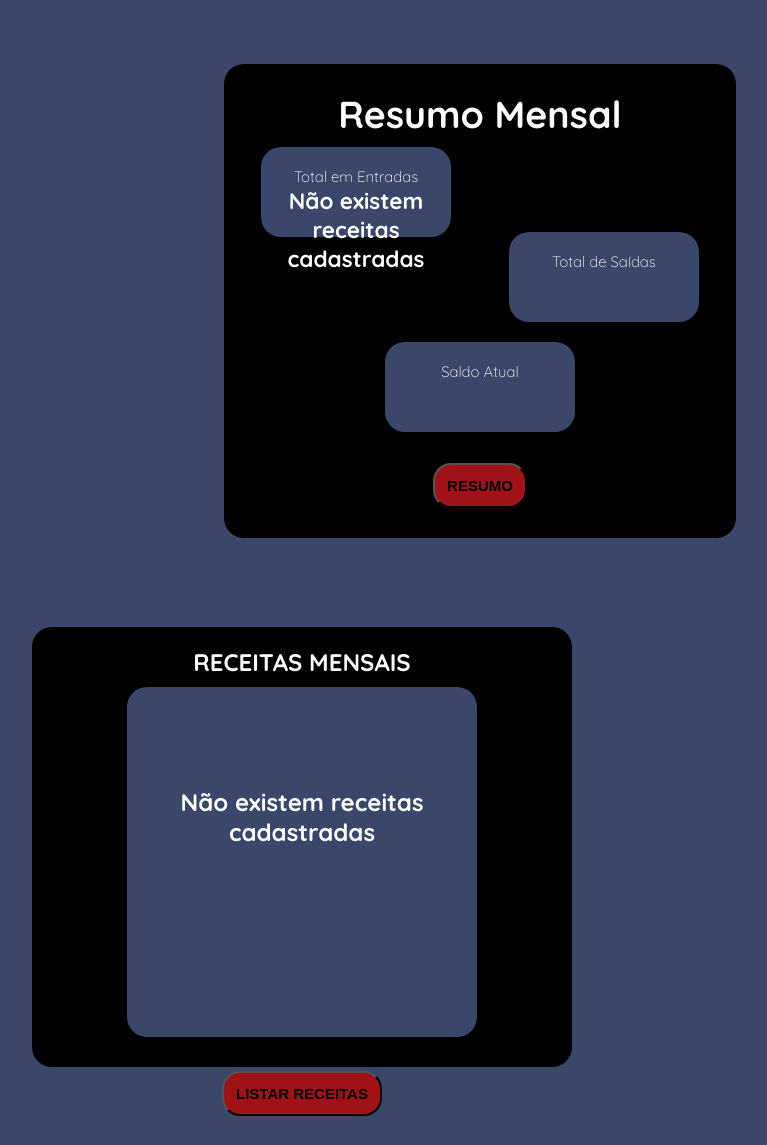
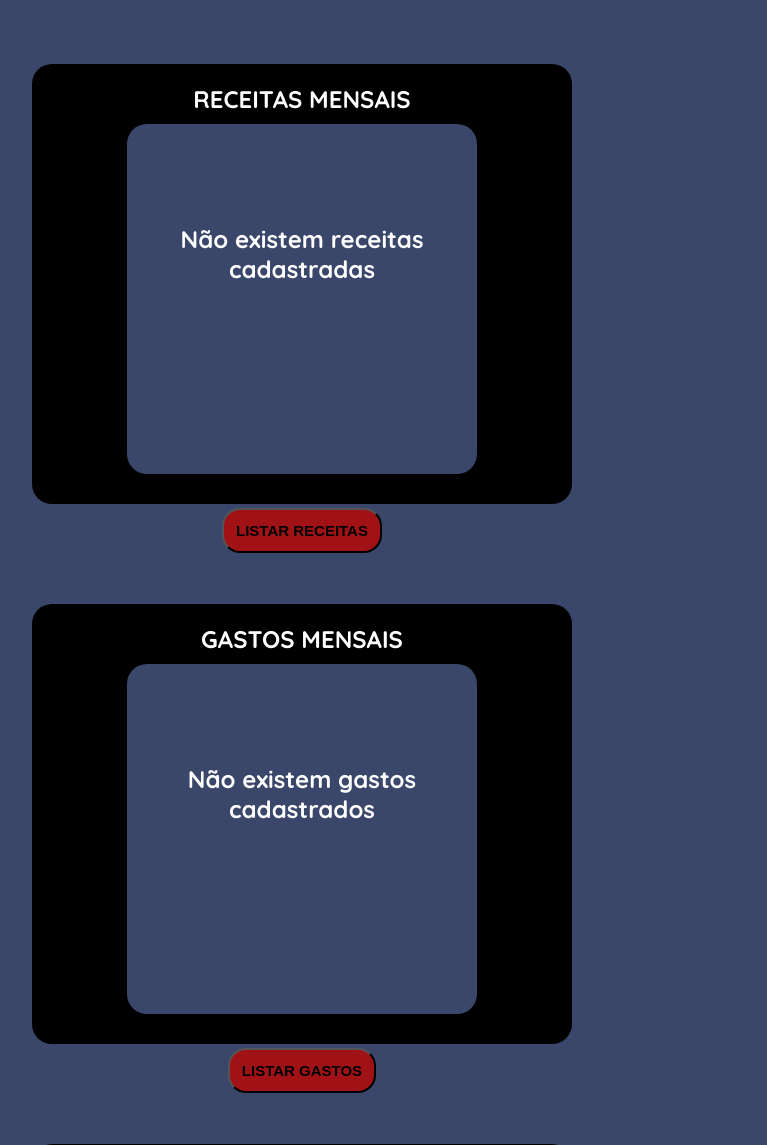
Before and after one commit to bertopassarello/P2Mantovani, a Flask app: page / in a window 1280 px wide. Shown: the part 91-1236 px from the top of the page, without its empty margins (160-927 px from the left). Run offline with Flask 3, Linux system fonts and the light colour scheme.

Commit message:
Segundo Commit

```diff
--- a/main.py
+++ b/main.py
@@ -106,17 +106,4 @@ def excluir_gastos():
 
     return render_template("home.html", gastos=gastos, receitas=receitas)
 
-#LISTAR RESUMOS
-@app.route('/listar_resumo')
-def listar_resumo():
-
-    cursor.execute('SELECT SUM (valor_receita) FROM RECEITAS;')
-    resumo_receitas = cursor.fetchall()
-    cursor.execute('SELECT SUM (valor_gasto) FROM GASTOS;')
-    resumo_gastos = cursor.fetchall()
-
-    return render_template("home.html", resumo_gastos=resumo_gastos,  resumo_receitas=resumo_receitas)
-
-
-
 app.run(port=5000,host='localhost', debug=True)
--- a/templates/home.html
+++ b/templates/home.html
@@ -17,34 +17,6 @@
     </header>
 
     <main>
-        <section>
-            <div id="form_resumo" class="form_resumo">
-                <h1>Resumo Mensal</h1>
-                <div id="form_resumofrente" class="form_resumofrente">
-                    Total em Entradas
-                    {% if resumo_receitas %}
-                    <ul>
-                        <li> Valor: {{c[1]}} </li>
-                    </ul>
-                    {% else %}
-                    <h1>Não existem receitas cadastradas</h1>
-                    {% endif %}
-
-                </div>
-
-                <div id="form_resumofrente" class="form_resumofrente">
-                    Total de Saídas
-                </div>
-
-                <div id="form_resumofrente" class="form_resumofrente">
-                    Saldo Atual
-                </div>
-                <form action="listar_resumo">
-                    <button type="submit">RESUMO</button>
-                </form>
-            </div>
-        </section>
-
 
         <section class="resumo">
             <div id="form_fundo" class="form_fundo">
```
